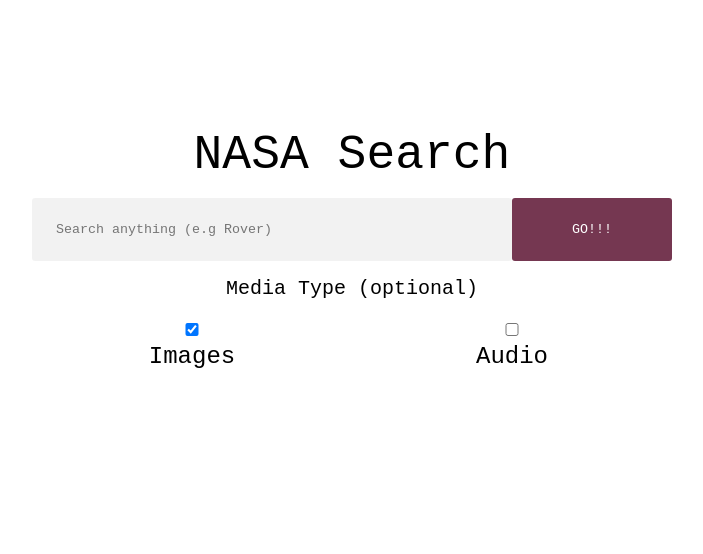
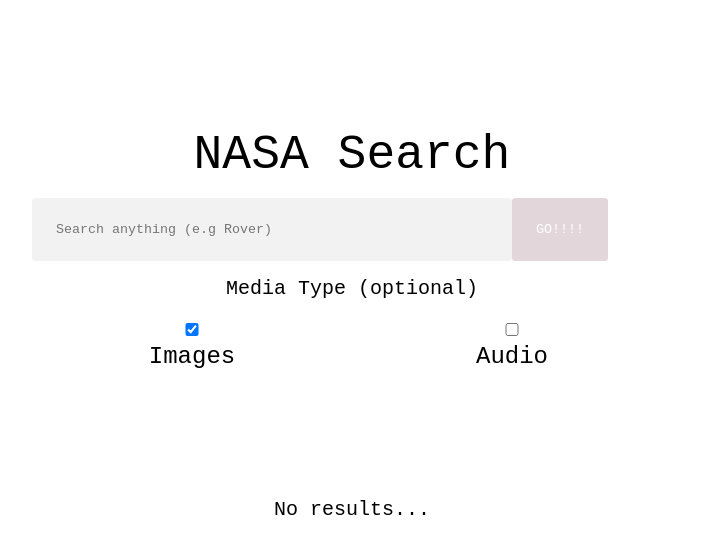
Before and after one commit to vohzd/challenge, a Nuxt app: page /search in a window 1280 px wide. Shown: the top 554 px of the page, without its empty margins (288-991 px from the left). Built offline with nearby package versions, Linux system fonts and the light colour scheme.

Commit message:
refactored into components and allow filter by mediatype

```diff
--- /dev/null
+++ b/components/FormButton.vue
@@ -0,0 +1,33 @@
+<template>
+  <button :disabled="isDisabled" :class=" { 'disabled-button': isDisabled } ">
+    <div v-if="!isLoading">{{ buttonText }}</div>
+    <div v-else><loading-component></loading-component></div>
+  </button>
+</template>
+
+<script>
+import LoadingComponent from "~/components/Loading.vue";
+
+export default {
+  components: {
+    LoadingComponent
+  },
+  props: {
+    isLoading: {
+      type: Boolean,
+      default: false
+    },
+    isDisabled: {
+      type: Boolean,
+      default: true,
+    },
+    buttonText: {
+      type: String,
+      default: "GO!!!"
+    }
+  }
+}
+</script>
+
+<style lang="css">
+</style>
--- /dev/null
+++ b/components/Loading.vue
@@ -0,0 +1,10 @@
+<template>
+  <div class="c25">
+    WORKING
+  </div>
+</template>
+
+<style lang="css">
+
+
+</style>
--- /dev/null
+++ b/components/SearchForm.vue
@@ -0,0 +1,93 @@
+<template lang="html">
+  <div class="">
+    <div class="flex-wrapper">
+      <input class="c75" placeholder="Search anything (e.g Rover)" @keyup.enter="handleForm" v-model="searchQuery">
+      <form-button @click.native="handleSearch" :is-loading="isLoading" :is-disabled="isDisabled" :button-text="buttonText"></form-button>
+    </div>
+    <div class="row">
+      <small class="text-center mt mb row">Media Type (optional)</small>
+      <span class="flex-wrapper text-center">
+        <div class="flex-item c50">
+          <input id="images-checkbox" value="image" type="checkbox" v-model="selectedMediaTypes">
+          <label for="images-checkbox">Images</label>
+        </div>
+        <div class="flex-item c50">
+          <input id="audio-checkbox" value="audio" type="checkbox" v-model="selectedMediaTypes">
+          <label for="audio-checkbox">Audio</label>
+        </div>
+      </span>
+    </div>
+    <section class="output text-center">
+      <div class="flex-grid mtx" v-if="results.length > 0">
+        <div v-for="result in results" class="flex-grid-item" >
+          <nuxt-link :to="`/asset/${result.data[0].nasa_id}`">
+            <span v-if="result.data[0].media_type === 'image'">
+              <span :style='generateBackgroundImage(result.links[0].href)'></span>
+            </span>
+            <span v-if="result.data[0].media_type === 'audio'">
+              AUDIO
+              {{ result.data[0].title }}
+            </span>
+          </nuxt-link>
+        </div>
+      </div>
+      <small v-else class="mtx row">
+        No results...
+      </small>
+    </section>
+  </div>
+</template>
+
+<script>
+
+import FormButton from "~/components/FormButton.vue";
+
+export default {
+  components: {
+    FormButton
+  },
+  data (){
+    return {
+      buttonText: "GO!!!!",
+      isLoading: false,
+      isDisabled: true,
+      searchQuery: null,
+      selectedMediaTypes: [ "image" ],
+      results: []
+    }
+  },
+  methods: {
+    async handleSearch () {
+      this.isLoading = true;
+      await this.queryApi();
+      this.isLoading = false;
+      this.buttonText = "Retreived!";
+    },
+    generateBackgroundImage(url){
+      // this is a hack for now until we find a suitable thumbnail (and can place in a proper <img />) tag
+      return `background-image: url(${url}); background-size: cover; display: inline-block; min-width: 128px; min-height: 128px; top:0; left: 0; z-index: 1; border-radius: 3px;`;
+    },
+    async queryApi(){
+      const types = this.selectedMediaTypes.join(",");
+
+      // this could probably do with a refactor...
+      const q = types ? `?q=${ this.searchQuery }&media_type=${ types }` : `?q=${ this.searchQuery }`;
+
+      // go and get the items !
+      try {
+        const { data } = await this.$axios.get(`https://images-api.nasa.gov/search${q}`);
+        this.results = data.collection.items;
+      }
+      catch (e){
+        // do some fancy error logging here...
+        console.log(e)
+      }
+    }
+  },
+  watch: {
+    searchQuery(){
+      !this.searchQuery ? this.isDisabled = true : this.isDisabled = false;
+    }
+  },
+}
+</script>
--- a/pages/asset/_id.vue
+++ b/pages/asset/_id.vue
@@ -1,15 +1,19 @@
 <template lang="html">
   <main class="gutter mtx">
+
     <h1 class="text-center mb">{{ retreivedItem.title }}</h1>
     <section class="text-center">
       <summary>
         {{ retreivedItem.description }}
       </summary>
+
       <figure class="mt">
-        <img :src="retreivedItem.img" :alt="retreivedItem.title" />
-      </figure>
+        <img v-if="retreivedItem.type === 'image'" :src="retreivedItem.mediaUrl" :alt="retreivedItem.title" />
+        <audio v-if="retreivedItem.type === 'audio'" controls>
+          <source :src="retreivedItem.mediaUrl" type="audio/mpeg" />
+        </audio>
+      </figure>-
     </section>
-
 
   </main>
 </template>
@@ -20,13 +24,32 @@
 
     // lets get the asset from the NASA api
     const { data } = await $axios.get(`https://images-api.nasa.gov/search?nasa_id=${ params.id }`);
+
+    // this is janky, but works for now... it will need refactoring to allow for more broader api json responses.
     const item = data.collection.items[0];
+    const type = item.data[0].media_type;
+
+    let mediaUrl;
+
+    // if its an audio file, you'll get a .json file with some urls to files in
+    if (type === "audio"){
+      const mediaReq = await $axios.get("https://images-assets.nasa.gov/audio/Launch-sound_atlasLiftoff/collection.json");
+      // find the .mp3
+      const mp3 = mediaReq.data.filter((arrItem) => {
+        return arrItem.indexOf(".mp3") > -1;
+      })
+      mediaUrl = mp3[0];
+    }
+    else if (type === "image"){
+      mediaUrl = item.links[0].href;
+    }
 
     // build a cleaner object
     return {
       retreivedItem: {
         description: item.data[0].description,
-        img: item.links[0].href,
+        mediaUrl,
+        type,
         title: item.data[0].title
       }
     }
--- a/pages/index.vue
+++ b/pages/index.vue
@@ -1,24 +1,18 @@
 <template>
-  <main class="gutter mtx">
+  <main class="gutter mtx text-center">
     <h1 class="text-center mb">NASA Search</h1>
-    <div class="flex-wrapper">
-      <input class="c75" placeholder="Search anything (e.g Rover)" @keyup.enter="handleForm">
-      <button class="c25" @click="handleForm">GO!!!</button>
-    </div>
+    <p class="mt mb">Search for cool images !</p>
+    <button @click="handleForm">Get Searching !</button>
   </main>
 </template>
 
 <script>
-
 export default {
-
   methods: {
     handleForm(){
-      console.log("clicked");
       this.$router.push("/search");
     }
   }
-
 }
 
 </script>
--- a/pages/search.vue
+++ b/pages/search.vue
@@ -1,78 +1,18 @@
 <template>
   <main class="gutter">
     <h1 class="text-center mb">NASA Search</h1>
-    <div class="flex-wrapper">
-      <input class="c75" placeholder="Search anything (e.g Rover)" @keyup.enter="handleForm" v-model="searchQuery">
-      <button class="c25" @click="handleForm">GO!!!</button>
-    </div>
-    <div class="row">
-      <small class="text-center mt mb row">Media Type (optional)</small>
-      <span class="flex-wrapper text-center">
-        <div class="flex-item c50">
-          <input id="images-checkbox" type="checkbox" checked>
-          <label for="images-checkbox">Images</label>
-        </div>
-        <div class="flex-item c50">
-          <input id="audio-checkbox" type="checkbox">
-          <label for="audio-checkbox">Audio</label>
-        </div>
-      </span>
-    </div>
-
-
-    <section class="output">
-      <!-- this will become its own component soon enough -->
-
-      <div class="flex-grid mtx">
-        <div v-for="result in results" class="flex-grid-item">
-          <nuxt-link :to="`/asset/${result.data[0].nasa_id}`">
-            <span :style='generateBackgroundImage(result.links[0].href)'></span>
-          </nuxt-link>
-        </div>
-      </div>
-
-
-    </section>
-
-
+    <search-form class="mt"></search-form>
   </main>
 </template>
 
 
 <script>
-  export default {
-    data () {
-      return {
-        searchQuery: null,
-        results: []
-      }
-    },
-    methods: {
-      handleForm(){
-        if (!this.searchQuery) return;
-        this.queryApi();
-      },
-      handleAsset(){
-        this.$router.push("/asset/something");
-      },
-      generateBackgroundImage(url){
-        // this is a hack for now until we find a suitable thumbnail (and can place in a proper <img />) tag
-        return `background-image: url(${url}); background-size: cover; display: inline-block; min-width: 128px; min-height: 128px; top:0; left: 0; z-index: 1; border-radius: 3px;`;
-      },
-      async queryApi(){
-        console.log("querying...")
-        try {
-          const { data } = await this.$axios.get(`https://images-api.nasa.gov/search?&media_type=image&q=${ this.searchQuery }`);
-          this.results = data.collection.items;
-          console.log(this.results)
-        }
-        catch (e){
-          console.log(e)
-        }
-
-      }
-    }
+import SearchForm from "~/components/SearchForm.vue";
+export default {
+  components: {
+    SearchForm
   }
+}
 </script>
 
 <style>
```
